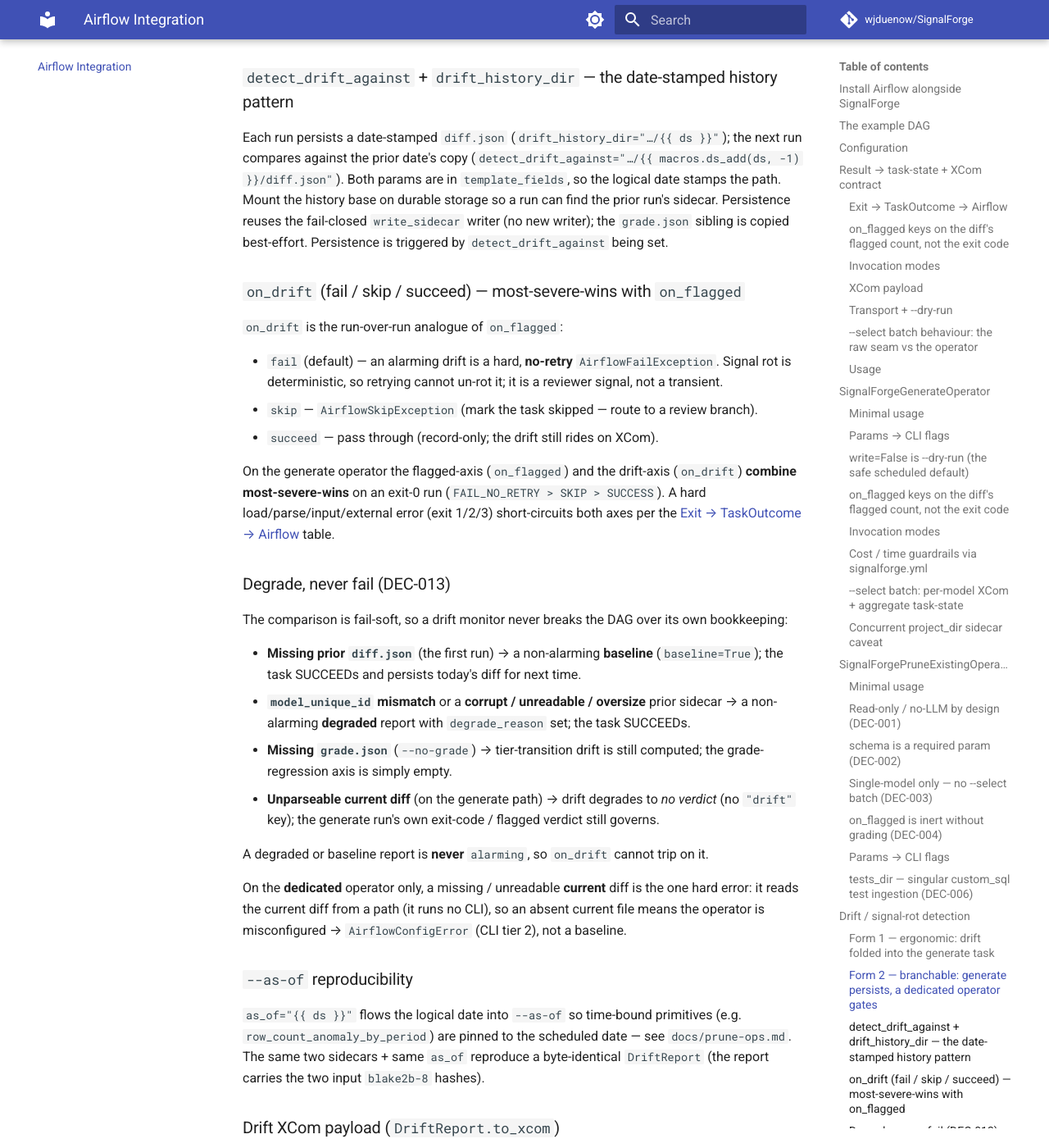
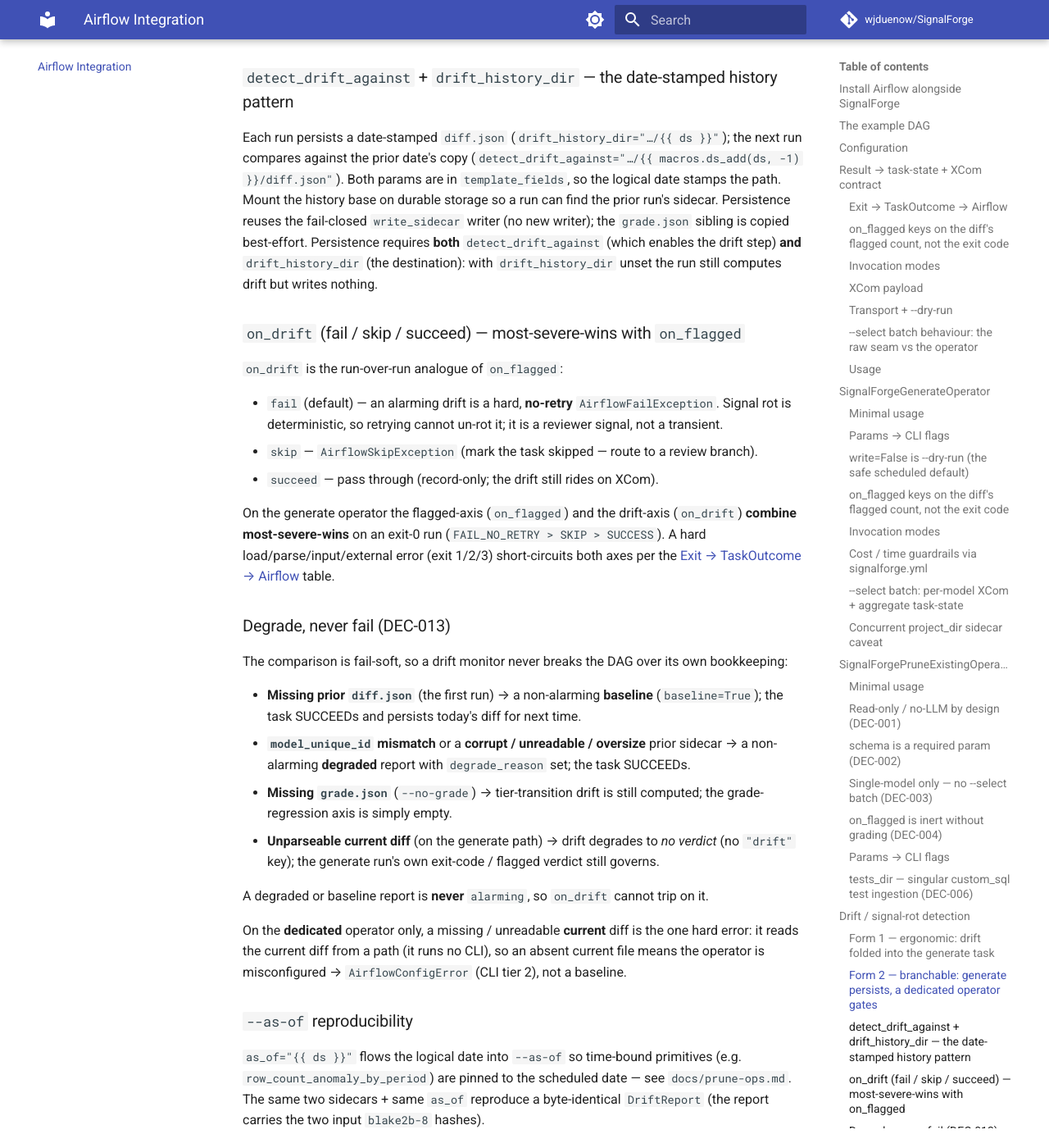
Before and after one commit to wjduenow/SignalForge, an MkDocs documentation site: the page built from docs/airflow-ops.md, in a window 1280 px wide and 1400 px high, scrolled down 14123 px. Shown: the whole window at 82% size. Built offline with MkDocs 1.6.1 and Material for MkDocs 9.7.7, drawn with Linux system fonts in a browser that asks for light colours; comment, search, counter and statistics services are not loaded.

```diff
--- a/docs/airflow-ops.md
+++ b/docs/airflow-ops.md
@@ -565,7 +565,9 @@ next run compares against the prior date's copy (`detect_drift_against="…/{{ m
 Both params are in `template_fields`, so the logical date stamps the path. Mount the
 history base on durable storage so a run can find the prior run's sidecar. Persistence
 reuses the fail-closed `write_sidecar` writer (no new writer); the `grade.json` sibling
-is copied best-effort. Persistence is triggered by `detect_drift_against` being set.
+is copied best-effort. Persistence requires **both** `detect_drift_against` (which enables
+the drift step) **and** `drift_history_dir` (the destination): with `drift_history_dir`
+unset the run still computes drift but writes nothing.
 
 ### `on_drift` (fail / skip / succeed) — most-severe-wins with `on_flagged`
 
```
Also changed, not shown: other parts of docs/airflow-ops.md (+2 -2 lines), 2 other files.
